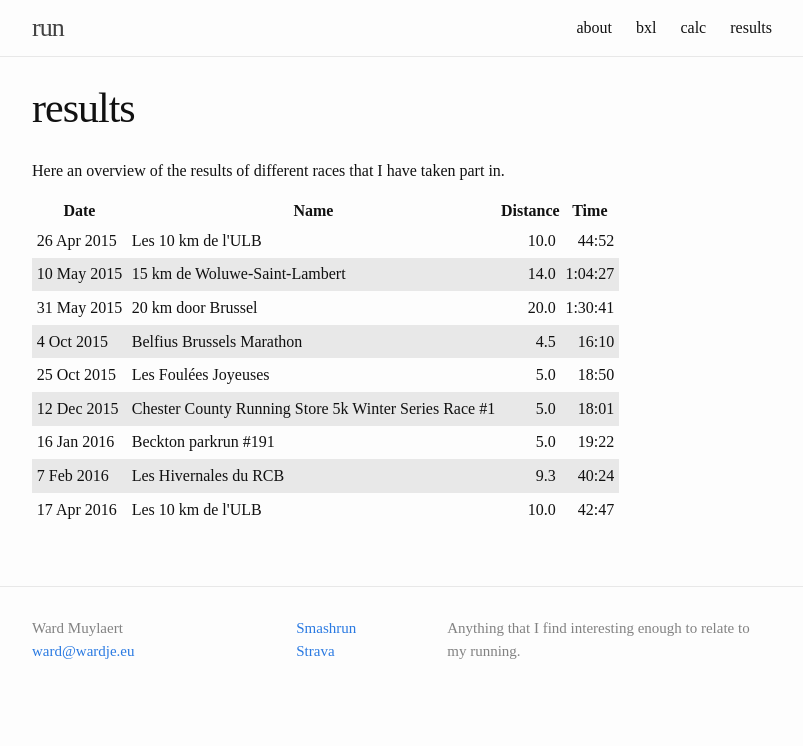
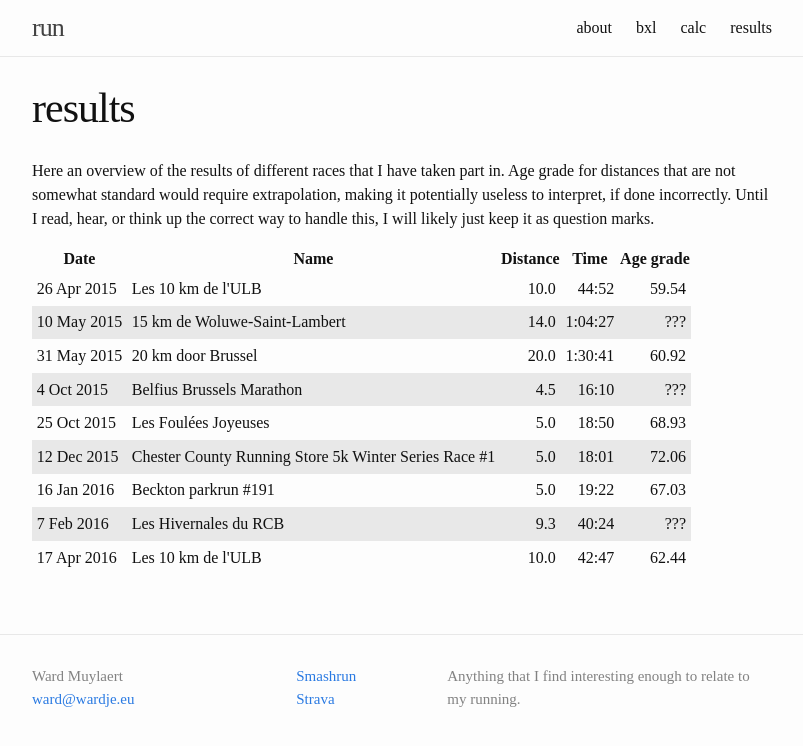
Before and after one commit to ward/run, a Jekyll site: the page built from results.md, in a window 1280 px wide. Shown: the top 746 px of the page, without its empty margins (238-1041 px from the left). Built offline with Jekyll 4.4.1, drawn with Linux system fonts in a browser that asks for light colours.

Commit message:
Add age grade values to my results page

```diff
--- a/_data/myresults.csv
+++ b/_data/myresults.csv
@@ -1,10 +1,10 @@
-date,name,distance,time
-2015-04-26,Les 10 km de l'ULB,10.0,44:52
-2015-05-10,15 km de Woluwe-Saint-Lambert,14.0,1:04:27
-2015-05-31,20 km door Brussel,20.0,1:30:41
-2015-10-04,Belfius Brussels Marathon,4.5,16:10
-2015-10-25,Les Foulées Joyeuses,5.0,18:50
-2015-12-12,Chester County Running Store 5k Winter Series Race #1,5.0,18:01
-2016-01-16,Beckton parkrun #191,5.0,19:22
-2016-02-07,Les Hivernales du RCB,9.3,40:24
-2016-04-17,Les 10 km de l'ULB,10.0,42:47
+date,name,distance,time,agegrade
+2015-04-26,Les 10 km de l'ULB,10.0,44:52,59.54
+2015-05-10,15 km de Woluwe-Saint-Lambert,14.0,1:04:27,???
+2015-05-31,20 km door Brussel,20.0,1:30:41,60.92
+2015-10-04,Belfius Brussels Marathon,4.5,16:10,???
+2015-10-25,Les Foulées Joyeuses,5.0,18:50,68.93
+2015-12-12,Chester County Running Store 5k Winter Series Race #1,5.0,18:01,72.06
+2016-01-16,Beckton parkrun #191,5.0,19:22,67.03
+2016-02-07,Les Hivernales du RCB,9.3,40:24,???
+2016-04-17,Les 10 km de l'ULB,10.0,42:47,62.44
--- a/_sass/_base.scss
+++ b/_sass/_base.scss
@@ -231,7 +231,7 @@ table {
       &.date {
         white-space: nowrap;
       }
-      &.distance, &.time {
+      &.distance, &.time, &.agegrade {
         text-align: right;
       }
     }
--- a/results.md
+++ b/results.md
@@ -5,6 +5,10 @@ permalink: /results/
 ---
 
 Here an overview of the results of different races that I have taken part in.
+Age grade for distances that are not somewhat standard would require
+extrapolation, making it potentially useless to interpret, if done incorrectly.
+Until I read, hear, or think up the correct way to handle this, I will likely
+just keep it as question marks.
 
 <table id="results">
   <thead>
@@ -13,6 +17,7 @@ Here an overview of the results of different races that I have taken part in.
       <th>Name</th>
       <th>Distance</th>
       <th>Time</th>
+      <th>Age grade</th>
     </tr>
   </thead>
   <tbody>
@@ -22,6 +27,7 @@ Here an overview of the results of different races that I have taken part in.
       <td class="name">{{ race.name }}</td>
       <td class="distance">{{ race.distance }}</td>
       <td class="time">{{ race.time }}</td>
+      <td class="agegrade">{{ race.agegrade }}</td>
     </tr>
 {% endfor %}
   </tbody>
```
